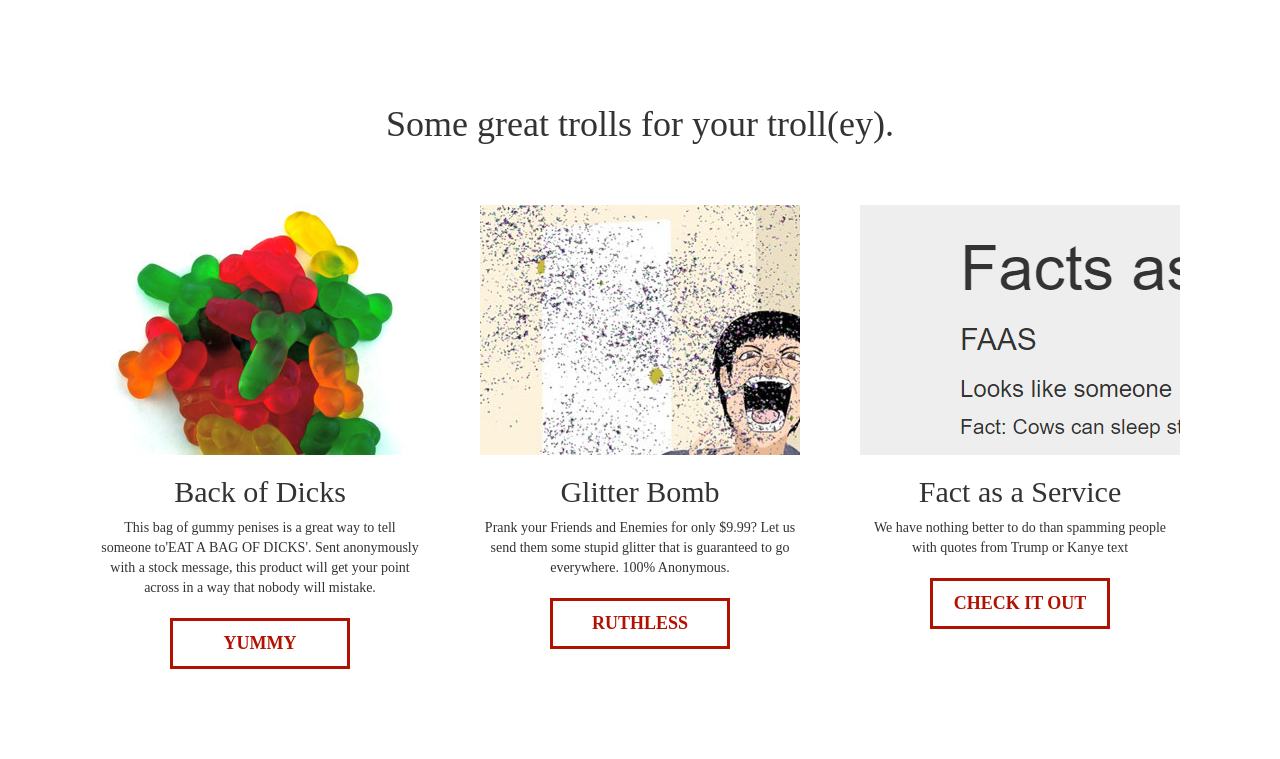
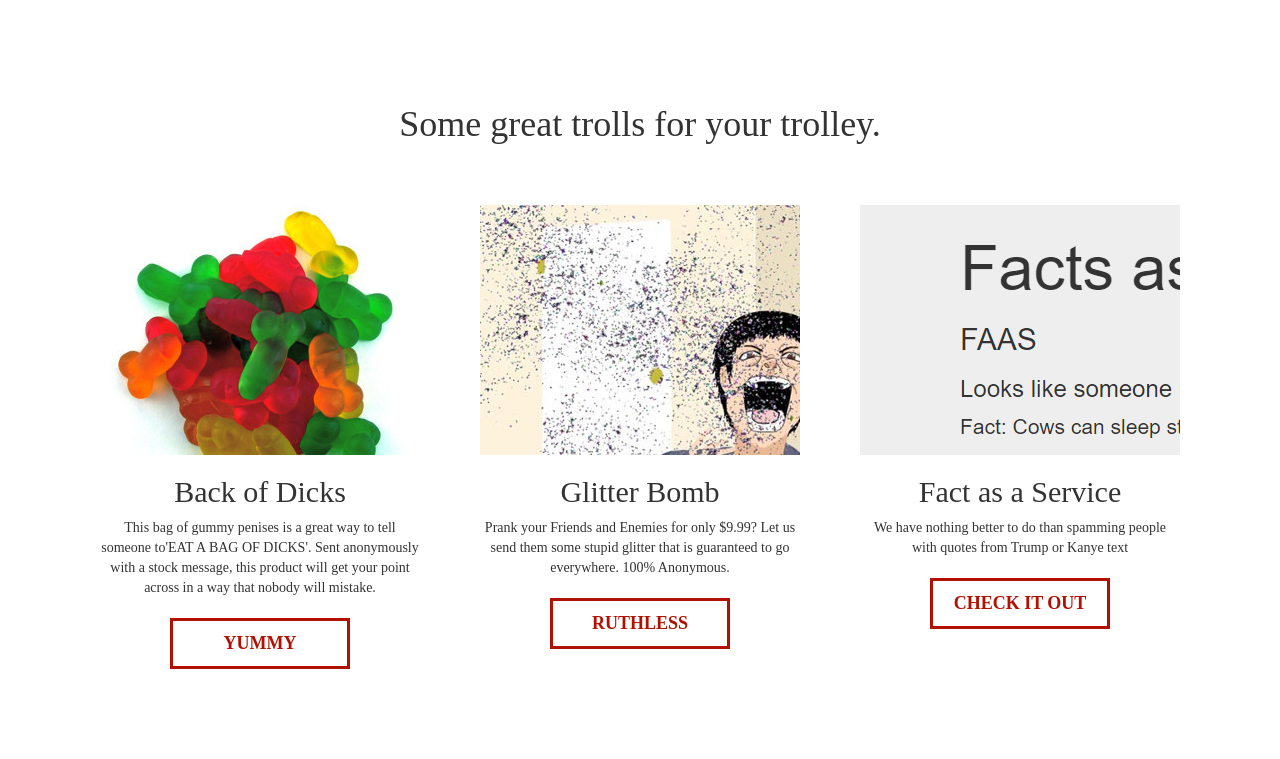
Before and after one commit to s4291158/TaaS, a Django app: template frontend/templates/index.html in a window 1280 px wide. Shown: the part 505-1264 px from the top of the page. Run offline with Django 3.2, Linux system fonts and the light colour scheme; the template is opened without the code that fills it: most values are stand-ins (such as "Sample title", 1, 10 or a date in 2020); form fields are guessed from the names that the template uses; some libraries are stand-ins or nearby versions; some web fonts are replaced.

Commit message:
changed index

```diff
--- a/frontend/templates/index.html
+++ b/frontend/templates/index.html
@@ -39,7 +39,7 @@
                 </div>
 
                 <section id="recommended" class="container">
-                    <h1>Some great trolls for your troll(ey).</h1>
+                    <h1>Some great trolls for your trolley.</h1>
 
                     <div class="col-sm-4">
                         <div class="idea container-fluid text-center">
```
